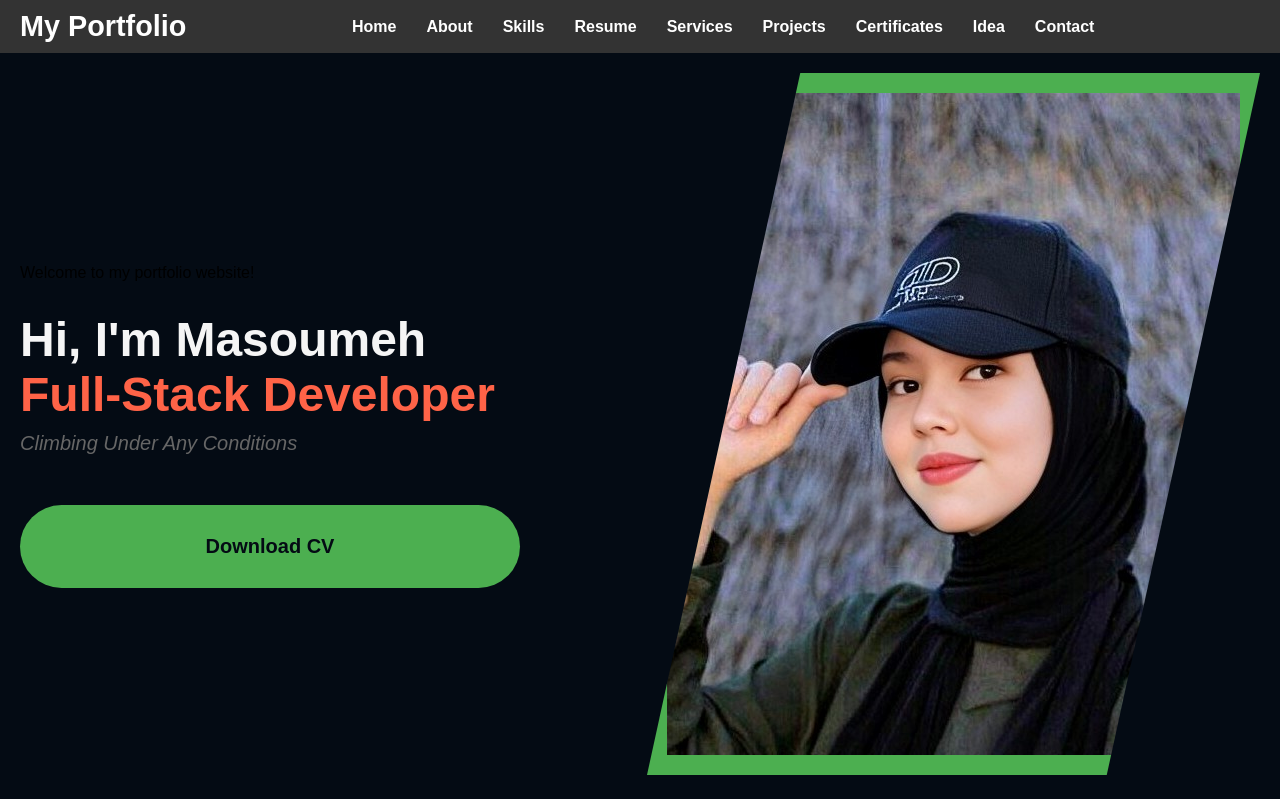
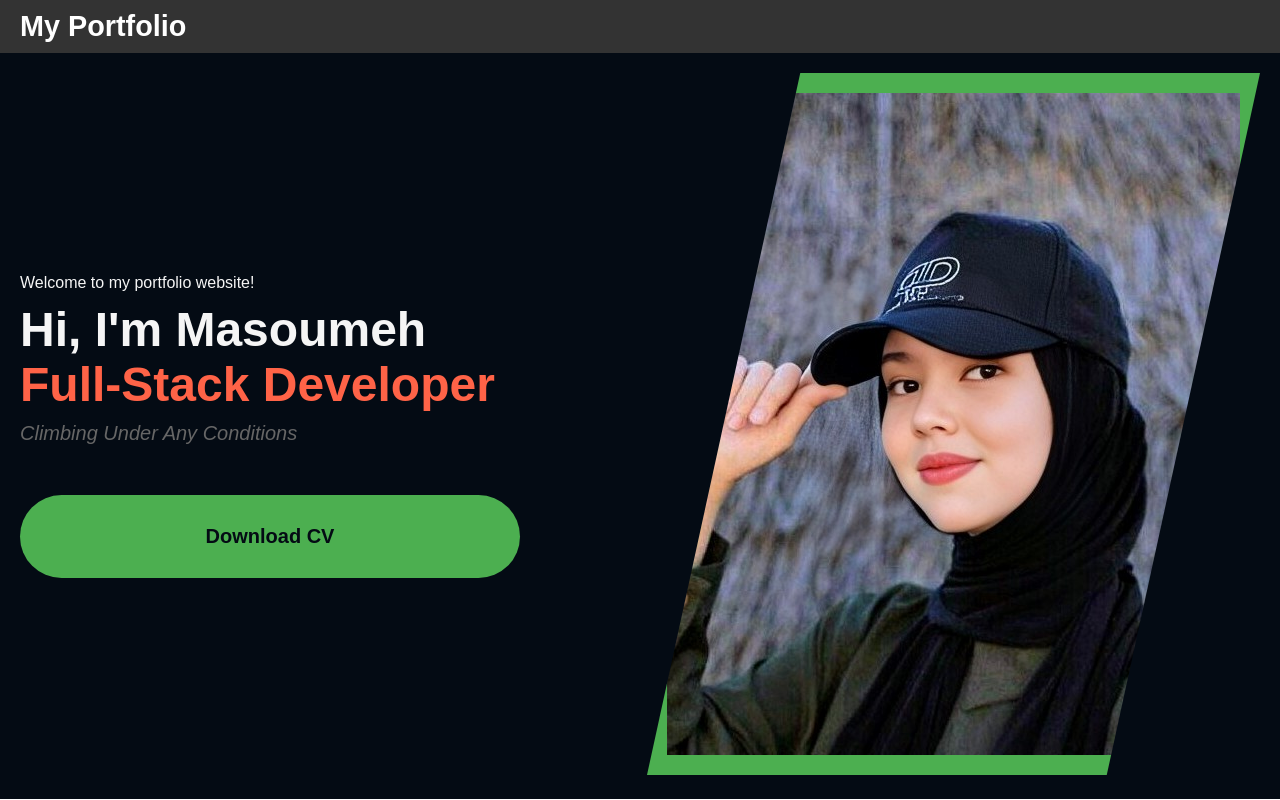
Before and after one commit to MahsumaRezai/power_Profile, a React (Create React App) app: page / in a window 1280 px wide. Shown: the top 800 px of the page. Built offline with nearby package versions, Linux system fonts and the light colour scheme.

Commit message:
add information

```diff
--- a/src/Components/About.module.css
+++ b/src/Components/About.module.css
@@ -37,7 +37,7 @@ a {
 .info strong {
     font-size: 18px;
     font-weight: bold;
-    color: darkred
+    color: #ff6347;
 }
 .info h1 {
     font-size: 25px;
--- a/src/Components/Active.js
+++ b/src/Components/Active.js
@@ -9,7 +9,7 @@ const Active = ({ skillName, percentage }) => {
     return (
         <Fragment>
 
-            <div className="progress">
+            <div className="progress" id="#about">
             <span className="skill">
                 <span>{skillName}</span> <i className="val">{percentage}%</i>
             </span>
@@ -25,7 +25,7 @@ const Active = ({ skillName, percentage }) => {
             </div>
             </div>
 
-        </Fragment>
+        </Fragment >
 
 
 
--- a/src/Components/Contact.css
+++ b/src/Components/Contact.css
@@ -70,8 +70,8 @@ textarea {
 }
 
 .map-container {
-    width: 100%;
-    max-width: 800px;
+    width: 70%;
+    max-width: 450px;
     margin: 0 auto;
     background-color: #f1f1f1;
     border-radius: 8px;
--- a/src/Components/Contact.js
+++ b/src/Components/Contact.js
@@ -1,7 +1,11 @@
 import React, { useState } from 'react';
 import './Contact.css';
+import { Fragment } from 'react'
+
 
 const Contact = () => {
+
+
     const [formData, setFormData] = useState({
         name: '',
         email: '',
@@ -22,6 +26,8 @@ const Contact = () => {
     };
 
     return (
+        <Fragment>
+
 
             <div className="contact-container">
                 <div className="contact-form">
@@ -66,21 +72,24 @@ const Contact = () => {
                 </div>
 
                 <div className="map-container">
-                <h3>Our Location</h3>
-                {/* Embed Google Maps (Replace with your own Google Maps embed link) */}
+                    <h3> Location</h3>
+
                     <iframe
                         title="Location"
-                    src="https://www.google.com/maps/embed?pb=!1m18!1m12!1m3!1d3431.103865270575!2d-118.2437!3d34.0522!2m3!1f0!2f0!3f0!3m2!1i1024!2i768!4f13.1!3m3!1m2!1s0x80c2c66c64a040cd%3A0x35b2a9f2f5a8d073!2sLos%20Angeles%2C%20CA!5e0!3m2!1sen!2sus!4v1667580312737!5m2!1sen!2sus"
+                        src="https://upload.wikimedia.org/wikipedia/commons/0/08/Herat_province_detail_map.png"
                         width="100%"
+
                         height="400"
                         style={{ border: '0' }}
                         allowFullScreen=""
                         loading="lazy"
                     ></iframe>
-            </div>
+                </div >
                 <div type="submit" className="button">Send Message</div>
 
-        </div>
+            </div >
+        </Fragment>
+
     );
 };
 
--- a/src/Components/Head.css
+++ b/src/Components/Head.css
@@ -14,41 +14,7 @@
   font-weight: bold;
 }
 
-.nav-links {
-  display: flex;
-  justify-content: space-around;
-  flex-grow: 1;
-}
 
-.nav-links ul {
-  display: flex;
-  list-style-type: none;
-  padding: 0;
-  margin: 0;
-}
-
-.nav-links li {
-  margin: 0 15px;
-}
-
-.nav-links a {
-  color: white;
-  text-decoration: none;
-  font-size: 1rem;
-}
-
-.menu-button {
-  display: none;
-  background-color: transparent;
-  border: none;
-  font-size: 1.2rem;
-  color: white;
-  cursor: pointer;
-}
-
-.nav-links.active {
-  display: block;
-}
 
 @media (max-width: 768px) {
   .nav-links {
@@ -61,9 +27,7 @@
       text-align: center;
       z-index: 999;
   }
-  .logo {
-    display: none
-  }
+
   .header {
     height: 50px;
   }
--- a/src/Components/Head.js
+++ b/src/Components/Head.js
@@ -13,22 +13,7 @@ const Head = () => {
         <header className="header">
             <div className="logo">My Portfolio</div>
 
-            <nav className={`nav-links ${isMenuOpen ? 'active' : ''}`}>
-                <ul className="list">
-                    <li><a href="#home">Home</a></li>
-                    <li><a href="#services">About</a></li>
-                    <li><a href="#about">Skills</a></li>
-                    <li><a href="#about">Resume</a></li>
-                    <li><a href="#contact">Services</a></li>
-                    <li><a href="#contact">Projects</a></li>
-                    <li><a href="#contact">Certificates</a></li>
-                    <li><a href="#contact">Idea</a></li>
-                    <li><a href="#contact">Contact</a></li>
-                </ul>
-            </nav>
-            <button className="menu-button" onClick={toggleMenu}>
-                {isMenuOpen ? 'Close' : 'Open'}
-            </button>
+
         </header>
     );
 };
--- a/src/Components/Main.js
+++ b/src/Components/Main.js
@@ -8,7 +8,7 @@ export const Main = (props) => {
         <Fragment>
             <div className={classes.main}>
                 <div className={classes.textmain}>
-                    <p>Welcome to my portfolio website!</p>
+                    <span className="para">Welcome to my portfolio website!</span>
                     <h1 className={classes.name}>Hi, I'm Masoumeh <span className={classes.job}>Full-Stack Developer</span></h1>
                     <span className={classes.condation}>Climbing Under Any Conditions</span>
                     <Button />
--- a/src/Components/Main.module.css
+++ b/src/Components/Main.module.css
@@ -14,10 +14,10 @@
     max-width: 500px;
     color: whitesmoke
 }
-p {
+.para {
     color: whitesmoke;
-    padding-bottom: 20px;
-    font-size: 20px
+    padding-bottom: 30px;
+    font-size: 25px
 
 }
 
@@ -28,7 +28,7 @@ p {
 }
 
 .job {
-    color: #ff6347; /* Tomato color for job title */
+    color: #ff6347;
 }
 
 .condation {
```
Also changed, not shown: src/Components/information.js (added, +21 -0 lines). Lines whose indentation alone changed are shown as unchanged.
